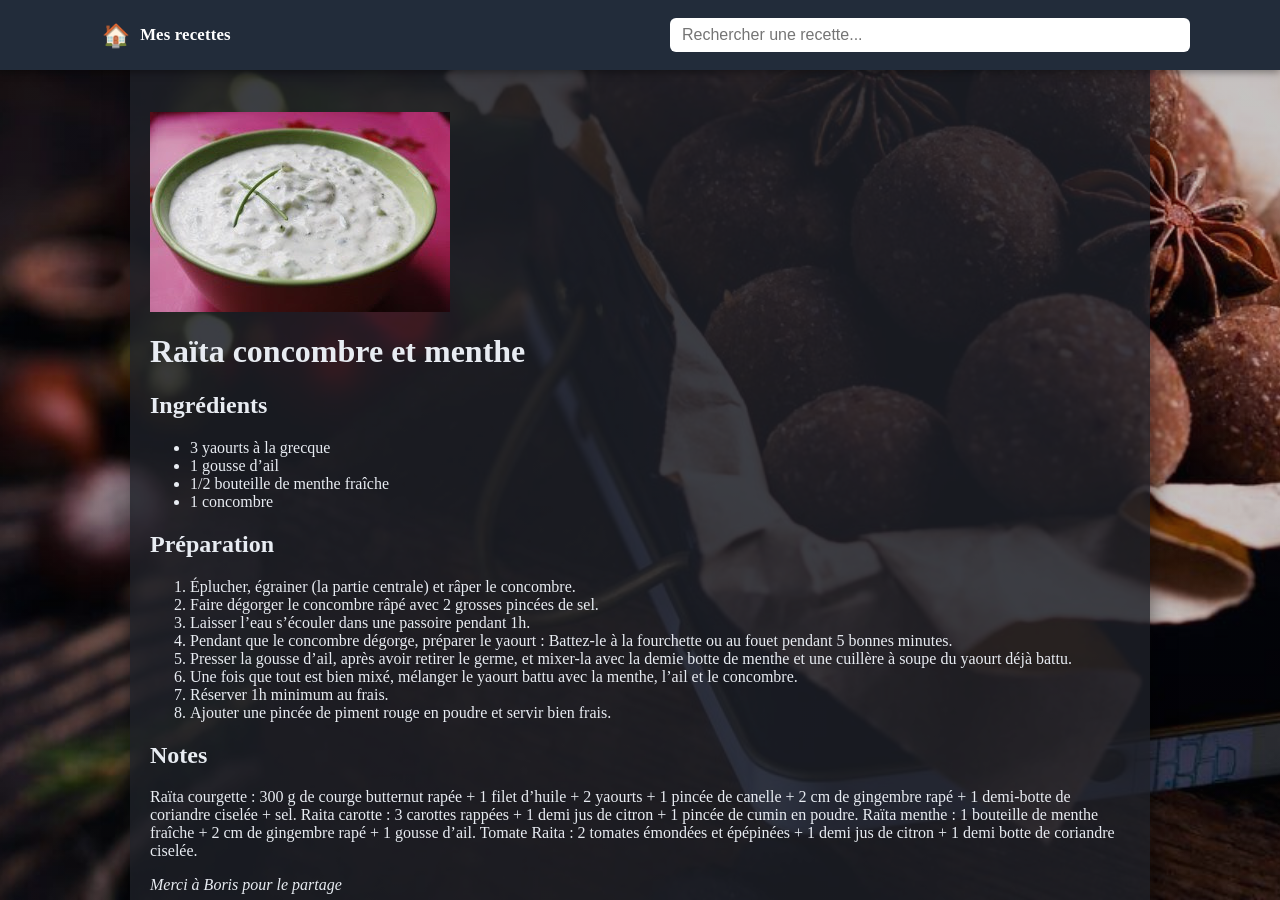
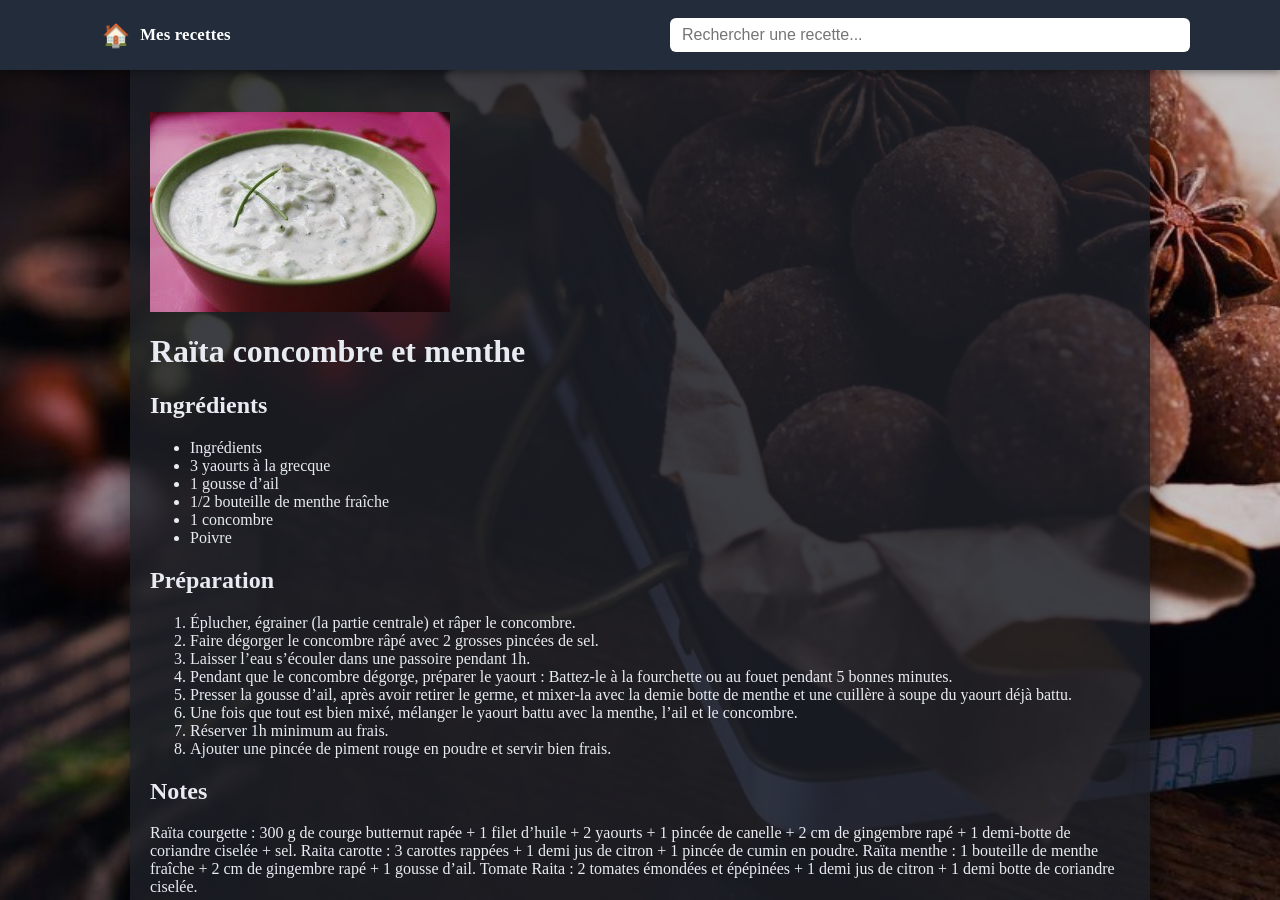
Before and after one commit to phlered/recettes, a Jekyll site: the page built from _recettes/raita_concombre_et_menthe.md, in a window 1280 px wide and 900 px high. Built offline with Jekyll 4.4.1, drawn with Linux system fonts in a browser that asks for light colours.

```diff
--- a/_recettes/raita_concombre_et_menthe.md
+++ b/_recettes/raita_concombre_et_menthe.md
@@ -5,10 +5,12 @@
 date: "2025-12-23"
 image: "{{ site.baseurl }}/images/raita_concombre_et_menthe.jpg"
 ingredients:
+  - "Ingrédients"
   - "3 yaourts à la grecque"
   - "1 gousse d'ail"
   - "1/2 bouteille de menthe fraîche"
   - "1 concombre"
+  - "Poivre"
 ---
 ![illustration de la recette]({{ site.baseurl }}/images/raita_concombre_et_menthe.jpg)
 
@@ -16,10 +18,12 @@
 
 ## Ingrédients
 
+- Ingrédients
 - 3 yaourts à la grecque
 - 1 gousse d'ail
 - 1/2 bouteille de menthe fraîche
 - 1 concombre
+- Poivre
 
 ## Préparation
 
```
